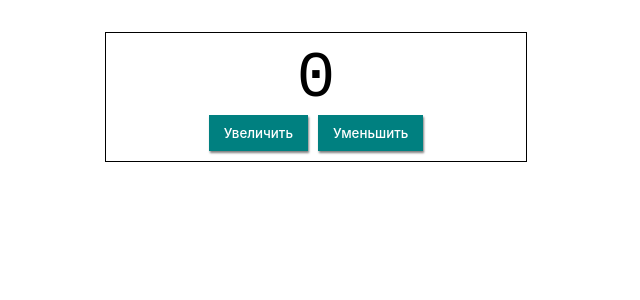
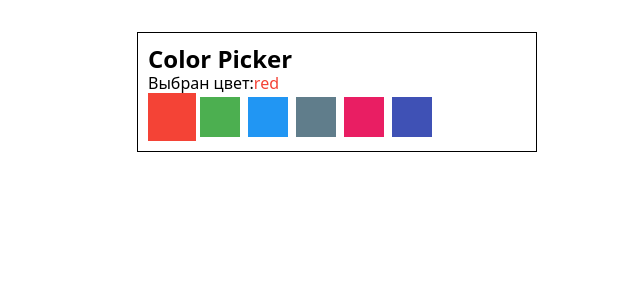
Before and after one commit to YoungSandw1ch/react-training, a React (Create React App) app: page / in a window 1280 px wide. Shown: the top 300 px of the page, without its empty margins (20-660 px from the left). Built offline with nearby package versions, Linux system fonts and the light colour scheme.

Commit message:
add colorPicker and DropDown

```diff
--- a/package.json
+++ b/package.json
@@ -7,6 +7,7 @@
     "@testing-library/jest-dom": "^5.16.5",
     "@testing-library/react": "^13.4.0",
     "@testing-library/user-event": "^13.5.0",
+    "modern-normalize": "^1.1.0",
     "prop-types": "^15.8.1",
     "react": "^18.2.0",
     "react-dom": "^18.2.0",
--- a/src/Components/App.jsx
+++ b/src/Components/App.jsx
@@ -1,16 +1,25 @@
 import { Box } from './Common/Box.styled';
 //----Cart--------------------------------------------
+
 // import { Cart } from './Cart/Cart';
 // import initialState from 'data/initialState.json';
 //----Todos-------------------------------------------
+
 //----TrainingComponents------------------------------
-import { Counter } from './State/Counter';
+
+// import { Counter } from './State/Counter';
+// import { Dropdown } from './State/Dropdown';
+import { ColorPicker } from './State/ColorPicker';
+import { colorPickerOptions } from './State/ColorPicker/options';
 
 export function App() {
   return (
     <Box p={5} mx="auto" width="container">
       {/* <Cart initialState={initialState} /> */}
-      <Counter />
+
+      {/* <Counter initialValue={0} /> */}
+      {/* <Dropdown /> */}
+      <ColorPicker options={colorPickerOptions} />
     </Box>
   );
 }
--- /dev/null
+++ b/src/Components/State/ColorPicker/ColorPicker.jsx
@@ -0,0 +1,61 @@
+import React, { Component } from 'react';
+import PropTypes from 'prop-types';
+import styles from './Colorpicker.module.css';
+
+export class ColorPicker extends Component {
+  static defaultProps = {
+    options: [],
+  };
+
+  static propTypes = {
+    options: PropTypes.arrayOf(
+      PropTypes.shape({
+        label: PropTypes.string.isRequired,
+        color: PropTypes.string.isRequired,
+      })
+    ).isRequired,
+  };
+
+  state = {
+    activeOptionIndex: 0,
+  };
+
+  setActiveIndex = index => {
+    this.setState({ activeOptionIndex: index });
+  };
+
+  makeClassName = index => {
+    const { activeOptionIndex } = this.state;
+    return `${styles.ColorPicker__option} ${
+      activeOptionIndex === index ? styles.active : ''
+    }`;
+  };
+
+  render() {
+    const { options } = this.props;
+    const { activeOptionIndex } = this.state;
+    const { label, color } = options[activeOptionIndex];
+    const { setActiveIndex, makeClassName } = this;
+
+    return (
+      <div className={styles.ColorPicker}>
+        <h2 className={styles.ColorPicker__title}>Color Picker</h2>
+        <p>
+          Выбран цвет:
+          <span style={{ color: color }}>{label}</span>
+        </p>
+        <div>
+          {options.map(({ label, color }, i) => (
+            <button
+              onClick={() => setActiveIndex(i)}
+              type="button"
+              key={label}
+              className={makeClassName(i)}
+              style={{ backgroundColor: color }}
+            ></button>
+          ))}
+        </div>
+      </div>
+    );
+  }
+}
--- /dev/null
+++ b/src/Components/State/ColorPicker/Colorpicker.module.css
@@ -0,0 +1,24 @@
+.ColorPicker {
+  width: 400px;
+  padding: 10px;
+  border: 1px solid black;
+}
+
+.ColorPicker__title {
+  line-height: 1.3;
+}
+
+.ColorPicker__option {
+  display: inline-block;
+  width: 40px;
+  height: 40px;
+  margin: 4px;
+  border: none;
+  outline: none;
+  cursor: pointer;
+  transition: transform 250ms linear;
+}
+
+.active {
+  transform: scale(1.2);
+}
--- /dev/null
+++ b/src/Components/State/ColorPicker/index.js
@@ -0,0 +1 @@
+export * from './ColorPicker.jsx';
--- /dev/null
+++ b/src/Components/State/ColorPicker/options.js
@@ -0,0 +1,8 @@
+export const colorPickerOptions = [
+  { label: 'red', color: '#F44336' },
+  { label: 'green', color: '#4CAF50' },
+  { label: 'blue', color: '#2196F3' },
+  { label: 'grey', color: '#607D8B' },
+  { label: 'pink', color: '#E91E63' },
+  { label: 'indigo', color: '#3F51B5' },
+];
--- a/src/Components/State/Counter/Counter.jsx
+++ b/src/Components/State/Counter/Counter.jsx
@@ -1,14 +1,43 @@
 import React, { Component } from 'react';
 import styles from './counter.module.css';
+import PropTypes from 'prop-types';
 import { CounterControls } from './CounterControls';
 
 export class Counter extends Component {
+  static defaultProps = {
+    initialValue: 0,
+  };
+
+  static propTypes = {
+    initialValue: PropTypes.number,
+  };
+
+  state = {
+    value: this.props.initialValue,
+  };
+
+  onIncrement = () => {
+    this.setState(prevState => ({
+      value: prevState.value + 1,
+    }));
+  };
+
+  onDecrement = () => {
+    this.setState(prevState => ({
+      value: prevState.value - 1,
+    }));
+  };
+
   render() {
+    const { value } = this.state;
     return (
       <div className={styles.counter}>
-        <span className={styles.counter__value}>0</span>
+        <span className={styles.counter__value}>{value}</span>
 
-        <CounterControls />
+        <CounterControls
+          onDecrement={this.onDecrement}
+          onIncrement={this.onIncrement}
+        />
       </div>
     );
   }
--- a/src/Components/State/Counter/CounterControls/CounterControls.jsx
+++ b/src/Components/State/Counter/CounterControls/CounterControls.jsx
@@ -1,13 +1,15 @@
-import React, { Component } from 'react';
+import React from 'react';
 import styles from './counterControl.module.css';
 
-export class CounterControls extends Component {
-  render() {
-    return (
-      <div className={styles.counter__controls}>
-        <button type="button">Увеличить</button>
-        <button type="button">Уменьшить</button>
-      </div>
-    );
-  }
-}
+export const CounterControls = ({ onIncrement, onDecrement }) => {
+  return (
+    <div className={styles.counter__controls}>
+      <button type="button" onClick={onIncrement}>
+        Увеличить
+      </button>
+      <button type="button" onClick={onDecrement}>
+        Уменьшить
+      </button>
+    </div>
+  );
+};
--- /dev/null
+++ b/src/Components/State/Dropdown/Dropdown.jsx
@@ -0,0 +1,28 @@
+import React, { Component } from 'react';
+import styles from './dropdown.module.css';
+
+export class Dropdown extends Component {
+  state = {
+    isOpen: false,
+  };
+
+  toggleMenu = () => {
+    this.setState({
+      isOpen: !this.state.isOpen,
+    });
+  };
+
+  render() {
+    const { toggleMenu } = this;
+    const { isOpen } = this.state;
+    return (
+      <div className={styles.Dropdown}>
+        <button type="button" onClick={toggleMenu}>
+          {isOpen ? 'Свернуть' : 'Развернуть'}
+        </button>
+
+        {isOpen && <div className={styles.Dropdown__menu}>Выпадающее меню</div>}
+      </div>
+    );
+  }
+}
--- /dev/null
+++ b/src/Components/State/Dropdown/index.js
@@ -0,0 +1 @@
+export * from './Dropdown.jsx';
--- a/src/index.js
+++ b/src/index.js
@@ -1,9 +1,10 @@
 import React from 'react';
 import ReactDOM from 'react-dom/client';
 import './index.css';
+import 'modern-normalize/modern-normalize.css';
 import { App } from './Components/App';
-import { ThemeProvider } from 'styled-components'
-import { theme } from './constants/thema'
+import { ThemeProvider } from 'styled-components';
+import { theme } from './constants/thema';
 
 const root = ReactDOM.createRoot(document.getElementById('root'));
 root.render(
```
Also changed, not shown: src/Components/State/Dropdown/dropdown.module.css (added, +17 -0 lines), 1 other file (tests, documents, lock files or other folders).
